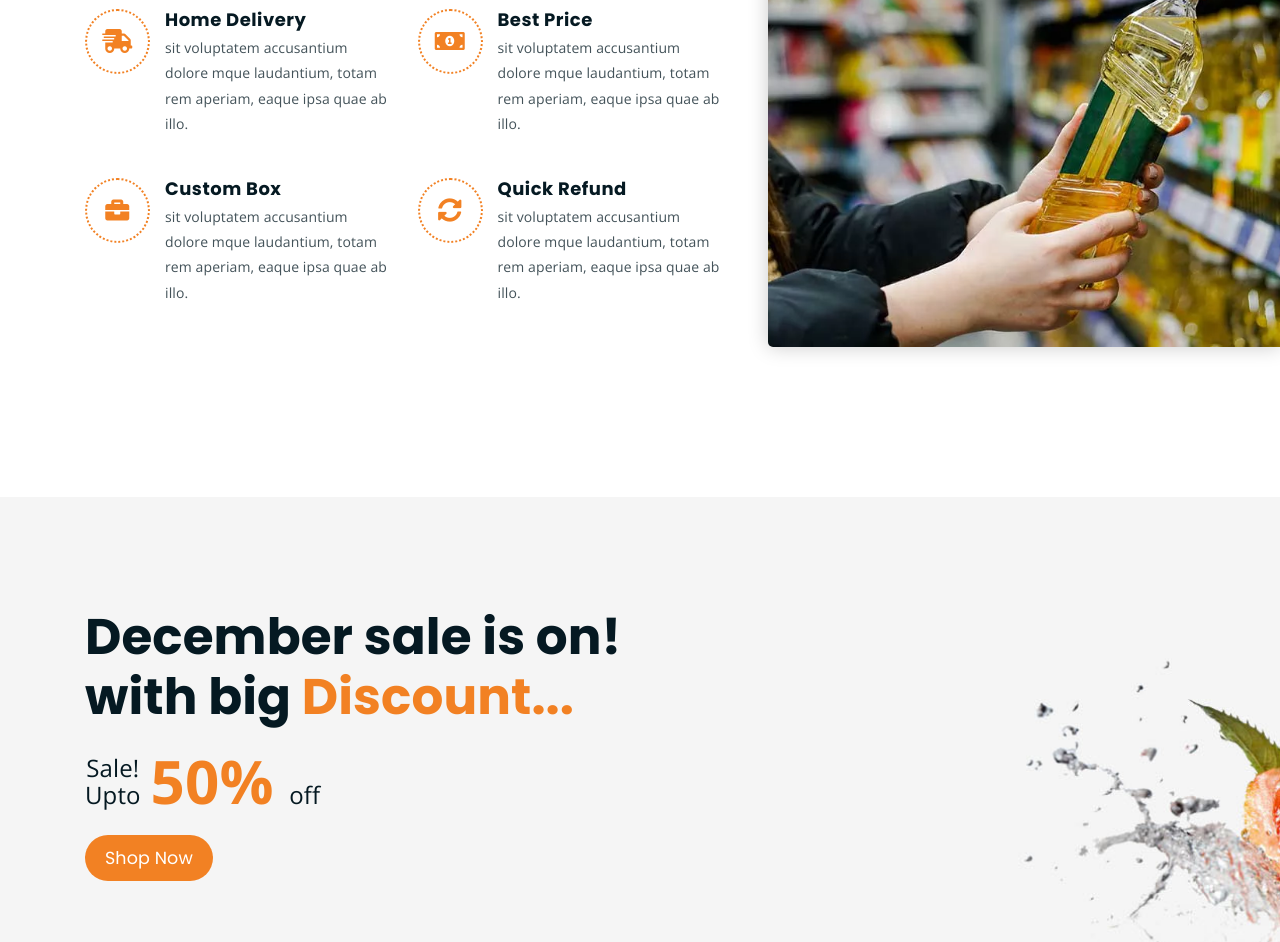
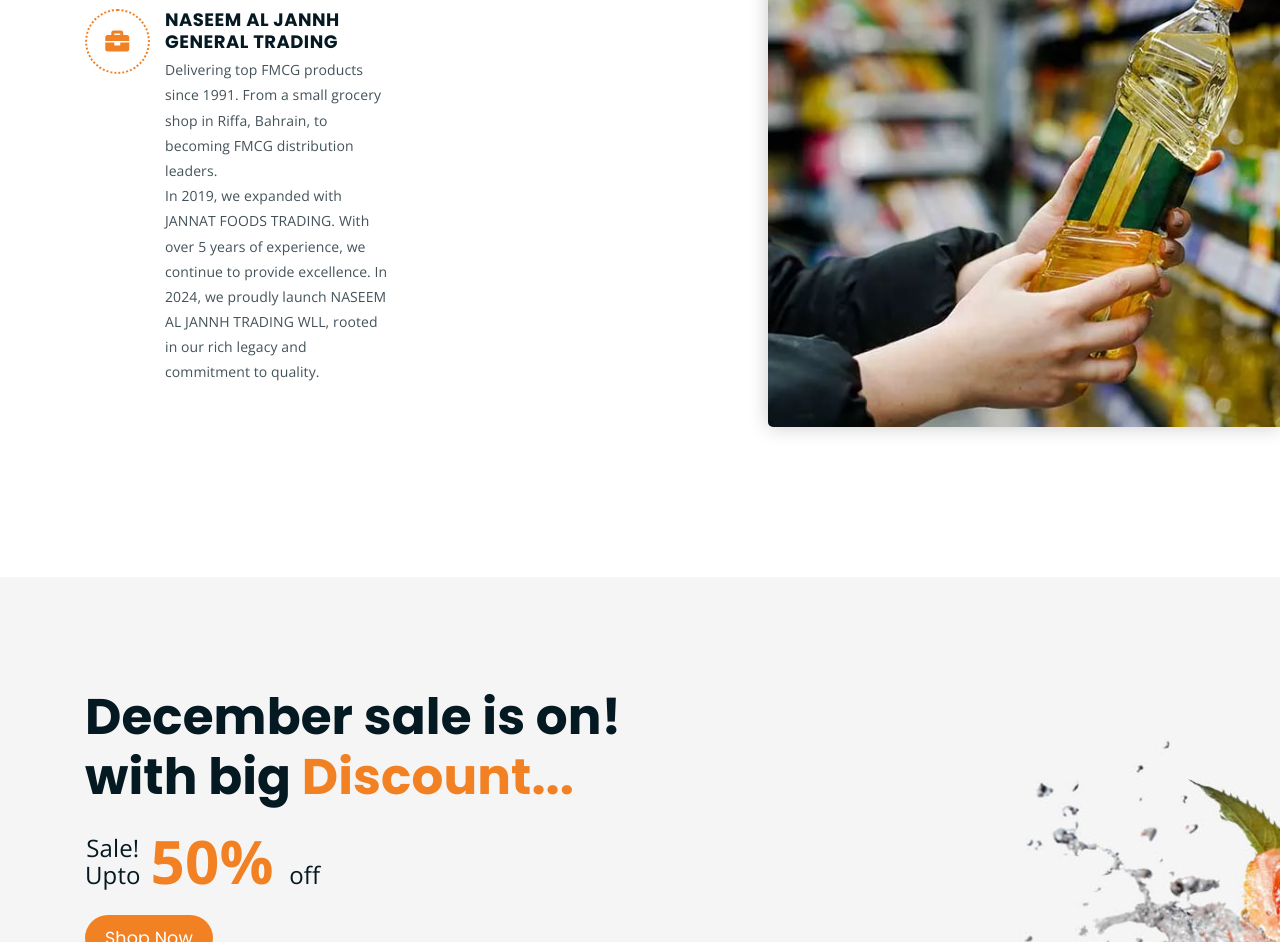
Before and after one commit to auxxweb/emal-group, a plain HTML site: page about.html in a window 1280 px wide. Shown: the part 669-1611 px from the top of the page. Drawn offline with nearby package versions, Linux system fonts and the light colour scheme.

Commit message:
about page

```diff
--- a/about.html
+++ b/about.html
@@ -135,7 +135,7 @@
 			<div class="row">
 				<div class="col-lg-8 offset-lg-2 text-center">
 					<div class="breadcrumb-text">
-						<p>We sale fresh fruits</p>
+						<p>Distribution of FMCG Products</p>
 						<h1>About Us</h1>
 					</div>
 				</div>
@@ -152,49 +152,23 @@
 					<div class="featured-text">
 						<h2 class="pb-3">Why <span class="orange-text">Emal Group</span></h2>
 						<div class="row">
-							<div class="col-lg-6 col-md-6 mb-4 mb-md-5">
-								<div class="list-box d-flex">
-									<div class="list-icon">
-										<i class="fas fa-shipping-fast"></i>
-									</div>
-									<div class="content">
-										<h3>Home Delivery</h3>
-										<p>sit voluptatem accusantium dolore mque laudantium, totam rem aperiam, eaque ipsa quae ab illo.</p>
-									</div>
-								</div>
-							</div>
-							<div class="col-lg-6 col-md-6 mb-5 mb-md-5">
-								<div class="list-box d-flex">
-									<div class="list-icon">
-										<i class="fas fa-money-bill-alt"></i>
-									</div>
-									<div class="content">
-										<h3>Best Price</h3>
-										<p>sit voluptatem accusantium dolore mque laudantium, totam rem aperiam, eaque ipsa quae ab illo.</p>
-									</div>
-								</div>
-							</div>
+
+
 							<div class="col-lg-6 col-md-6 mb-5 mb-md-5">
 								<div class="list-box d-flex">
 									<div class="list-icon">
 										<i class="fas fa-briefcase"></i>
 									</div>
 									<div class="content">
-										<h3>Custom Box</h3>
-										<p>sit voluptatem accusantium dolore mque laudantium, totam rem aperiam, eaque ipsa quae ab illo.</p>
+										<h3>NASEEM AL JANNH GENERAL TRADING</h3>
+										<p>Delivering top FMCG products since 1991. From a small grocery shop in Riffa, Bahrain, to becoming FMCG distribution leaders.</p>
+										<p>In 2019, we expanded with JANNAT FOODS TRADING. With over 5 years of experience, we continue to provide excellence. In 2024, we proudly launch NASEEM AL JANNH TRADING WLL, rooted in our rich legacy and commitment to quality.
+
+										</p>
 									</div>
 								</div>
 							</div>
-							<div class="col-lg-6 col-md-6">
-								<div class="list-box d-flex">
-									<div class="list-icon">
-										<i class="fas fa-sync-alt"></i>
-									</div>
-									<div class="content">
-										<h3>Quick Refund</h3>
-										<p>sit voluptatem accusantium dolore mque laudantium, totam rem aperiam, eaque ipsa quae ab illo.</p>
-									</div>
-								</div>
+
 							</div>
 						</div>
 					</div>
@@ -215,7 +189,7 @@
 	<!-- end shop banner -->
 
 	<!-- team section -->
-	<div class="mt-150">
+	<!-- <div class="mt-150">
 		<div class="container">
 			<div class="row">
 				<div class="col-lg-8 offset-lg-2 text-center">
@@ -261,11 +235,11 @@
 				</div>
 			</div>
 		</div>
-	</div>
+	</div> -->
 	<!-- end team section -->
 
 	<!-- testimonail-section -->
-	<div class="testimonail-section mt-80 mb-150">
+	<!-- <div class="testimonail-section mt-80 mb-150">
 		<div class="container">
 			<div class="row">
 				<div class="col-lg-10 offset-lg-1 text-center">
@@ -316,7 +290,7 @@
 				</div>
 			</div>
 		</div>
-	</div>
+	</div> -->
 	<!-- end testimonail-section -->
 
 	<!-- logo carousel -->
```
